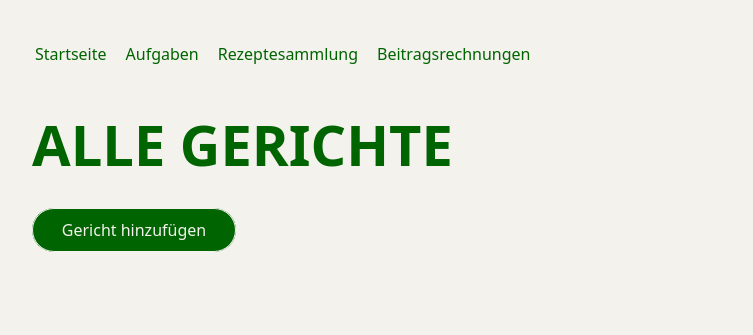
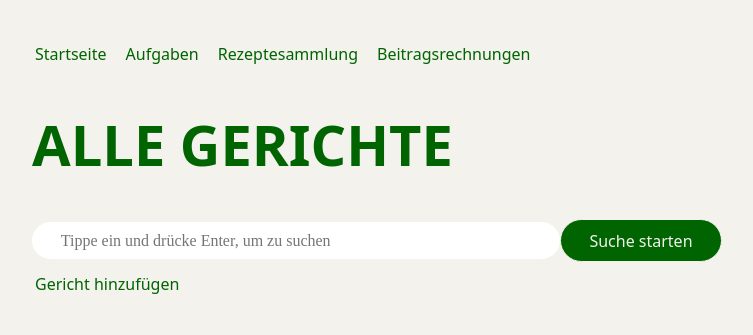
Before and after one commit to anhduccy/wg-website, a Django app: template app/templates/dishes/dish_view.html in a window 1280 px wide. Shown: the top 335 px of the page, without its empty margins (40-793 px from the left). Run offline with Django 5.2, Linux system fonts and the light colour scheme; the template is opened without the code that fills it: values that come from a table or form of the project are taken from there, others are empty; parts of the project's set-up code (start-up, migrations or seed data) failed here and were passed over.

Commit message:
Filter function dishes

```diff
--- a/app/templates/dishes/dish_view.html
+++ b/app/templates/dishes/dish_view.html
@@ -3,6 +3,7 @@
 <html>
     <head>
         <link rel="stylesheet" href="{% static 'main.css' %}">
+        <link rel="stylesheet" href="{% static 'form.css' %}">
     </head>
     <body>
         <div class="header">
@@ -10,10 +11,16 @@
             {% include 'sidebar.html' %}
             {% endblock content %}
             <h1 style="text-transform: uppercase;">Alle Gerichte</h1>
-            <h3><a href="{% url 'dishes-add' %}" class="btn">Gericht hinzufügen</a></h3>
+            <form method="GET" action="{% url 'dishes' %}">
+                <div style="display: flex; align-items: center;">
+                    {{ search_form }}
+                    <button type="submit" class="btn">Suche starten</button>
+                </div>
+            </form>
+            <table style="margin-top: 0.5em;"><td><a href="{% url 'dishes-add' %}" class="sidebar-col">Gericht hinzufügen</a></td></table>
         </div>
 
-        <div class="content">
+        <div style="margin-top: -4em;" class="content">
             <div class="list">
                 <table>
                 <td>
--- a/app/templates/tasks/task_view.html
+++ b/app/templates/tasks/task_view.html
@@ -18,7 +18,7 @@
                 </div>
             </form>
             <table style="margin-top: 0.5em;">
-                <td style="padding-left: 1vw;"><a href="{% url 'tasks-add' %}" class="sidebar-col">Neue Aufgabe hinzufügen</a></td>
+                <td><a href="{% url 'tasks-add' %}" class="sidebar-col">Neue Aufgabe hinzufügen</a></td>
                 <td><a href="{% url 'tasks-history' %}" class="sidebar-col">Historie anzeigen</a></td>
             </table>
         </div>
--- a/app/views/task_view.py
+++ b/app/views/task_view.py
@@ -6,7 +6,7 @@ from django.db.models import Q, Case, Value, When
 from django.core.paginator import Paginator
 
 from app.models import Task, TaskLogEvent, IP, User
-from wg.forms import TaskAddForm, TaskEditForm, TaskCheckboxForm, TaskSearchForm
+from wg.forms import TaskAddForm, TaskEditForm, TaskCheckboxForm, SearchForm
 import datetime
 
 from app.task_log_event import *
@@ -15,7 +15,7 @@ from app.functions import *
 def list_view(request):
     tasks = Task.objects.filter(isDone=0).annotate(custom_order=Case(When(frequency="-1", then=Value(1)), default=Value(0))).order_by('custom_order','deadlineDate')
 
-    search_form = TaskSearchForm(request.GET or None)
+    search_form = SearchForm(request.GET or None)
     if search_form.is_valid():
         query = search_form.cleaned_data.get('query')
         if query:
@@ -66,7 +66,7 @@ def detail_view(request, id_task=None):
 
 def history_view(request):
     tasks = TaskLogEvent.objects
-    search_form = TaskSearchForm(request.GET or None)
+    search_form = SearchForm(request.GET or None)
     if search_form.is_valid():
         query = search_form.cleaned_data.get('query')
         if query:
--- a/wg/forms.py
+++ b/wg/forms.py
@@ -174,7 +174,7 @@ class TaskCheckboxForm(forms.ModelForm):
                                 deadlineDate = new_date,
                                 points = new_task.points)
 
-class TaskSearchForm(forms.Form):
+class SearchForm(forms.Form):
      query = forms.CharField(label='', max_length=100, required=False, widget=forms.TextInput(attrs={'id': 'search', 'placeholder': 'Tippe ein und drücke Enter, um zu suchen', 'class': 'searchbar', 'size': '50'}))
 
 
```
Also changed, not shown: app/views/dish_view.py (+9 -2 lines).
